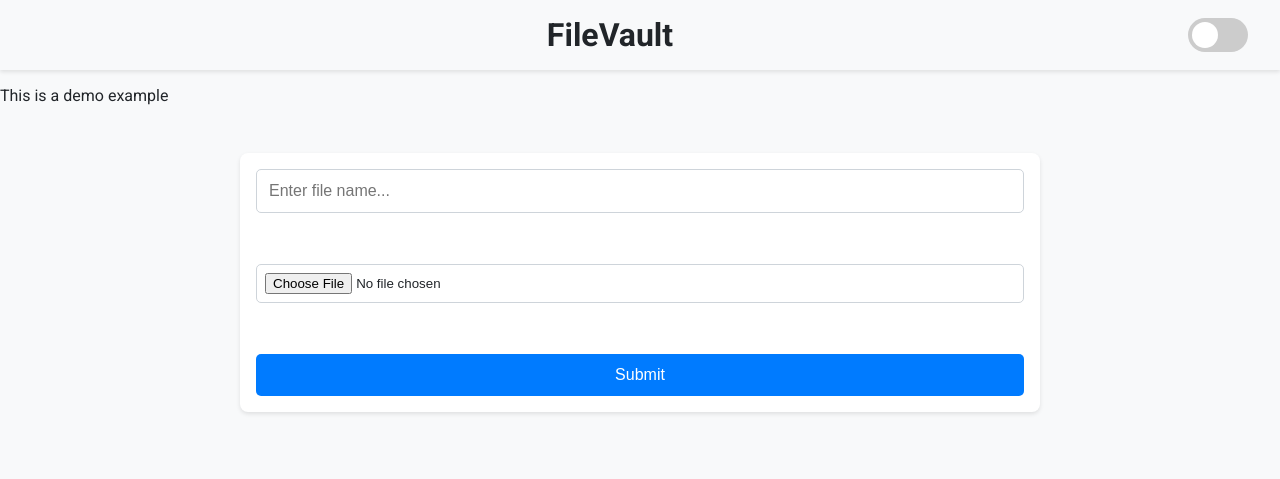
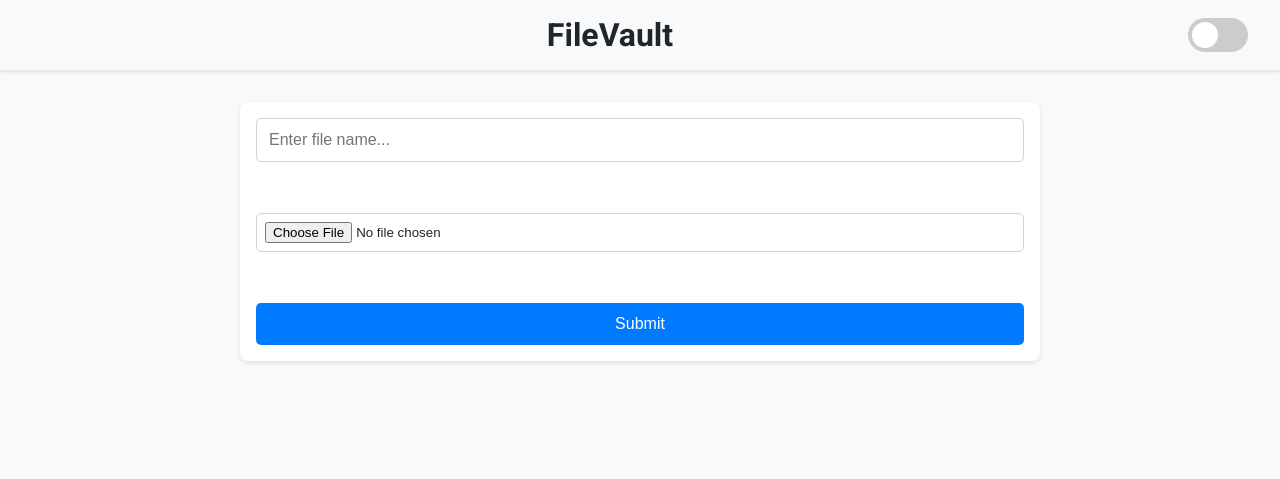
Before and after one commit to emmaSolirius/filevault, a website: page src/azure-sa/public/index.html in a window 1280 px wide. Drawn offline with Linux system fonts and the light colour scheme; no server answers.

Commit message:
Removed demo text

```diff
--- a/src/azure-sa/public/index.html
+++ b/src/azure-sa/public/index.html
@@ -15,7 +15,6 @@
             <span class="slider round"></span>
         </label>
     </header>
-    <p>This is a demo example</p>
     <main>
         <form id="noteForm">
             <input type="text" id="note" placeholder="Enter file name..." required>
```
